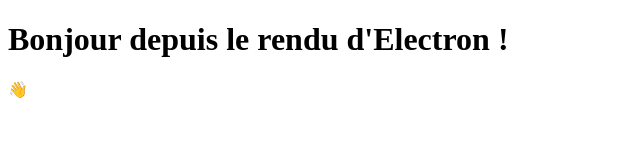
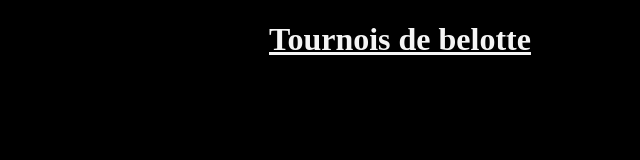
Before and after one commit to Saphire63/projetElectronBelotte, an Electron app: page index.html in a window 800 px wide. Shown: the whole page, without its empty margins (0-640 px from the left). Drawn offline with Linux system fonts and the light colour scheme.

Commit message:
debut css

```diff
--- a/css/index.css
+++ b/css/index.css
@@ -0,0 +1,9 @@
+body{
+    background-color:black ;
+    color: whitesmoke;
+    text-align: center;
+}
+h1{
+    text-decoration: underline;
+    padding-bottom: 2.5px;
+}
--- a/index.html
+++ b/index.html
@@ -2,6 +2,7 @@
 <html lang="fr">
 <head>
     <meta charset="UTF-8">
+    <link rel="stylesheet" href="css/index.css">
     <meta name="viewport" content="width=device-width, initial-scale=1.0">
     <meta
         http-equiv="Content-Security-Policy"
@@ -11,14 +12,13 @@
         http-equiv="X-Content-Security-Policy"
         content="default-src 'self'; script-src 'self'"
     />
-    <link rel="stylesheet" href="css/index.css">
+
     <title>JeuxDeBelotte</title>
 
 
 </head>
 
 <body>
-    <h1>Bonjour depuis le rendu d'Electron !</h1>
-    <p>👋</p>
+    <h1>Tournois de belotte</h1>
 </body>
 </html>
```
